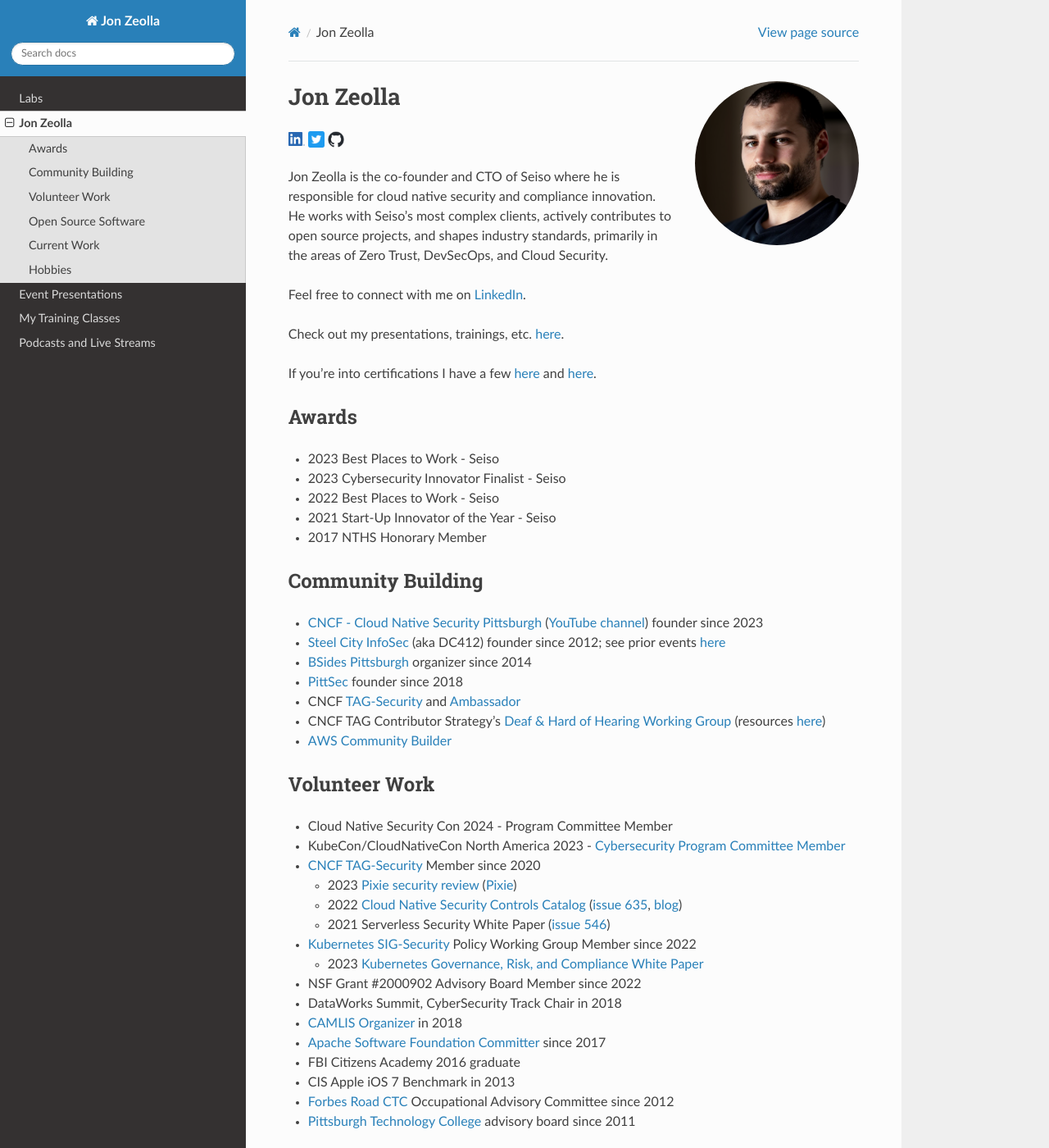
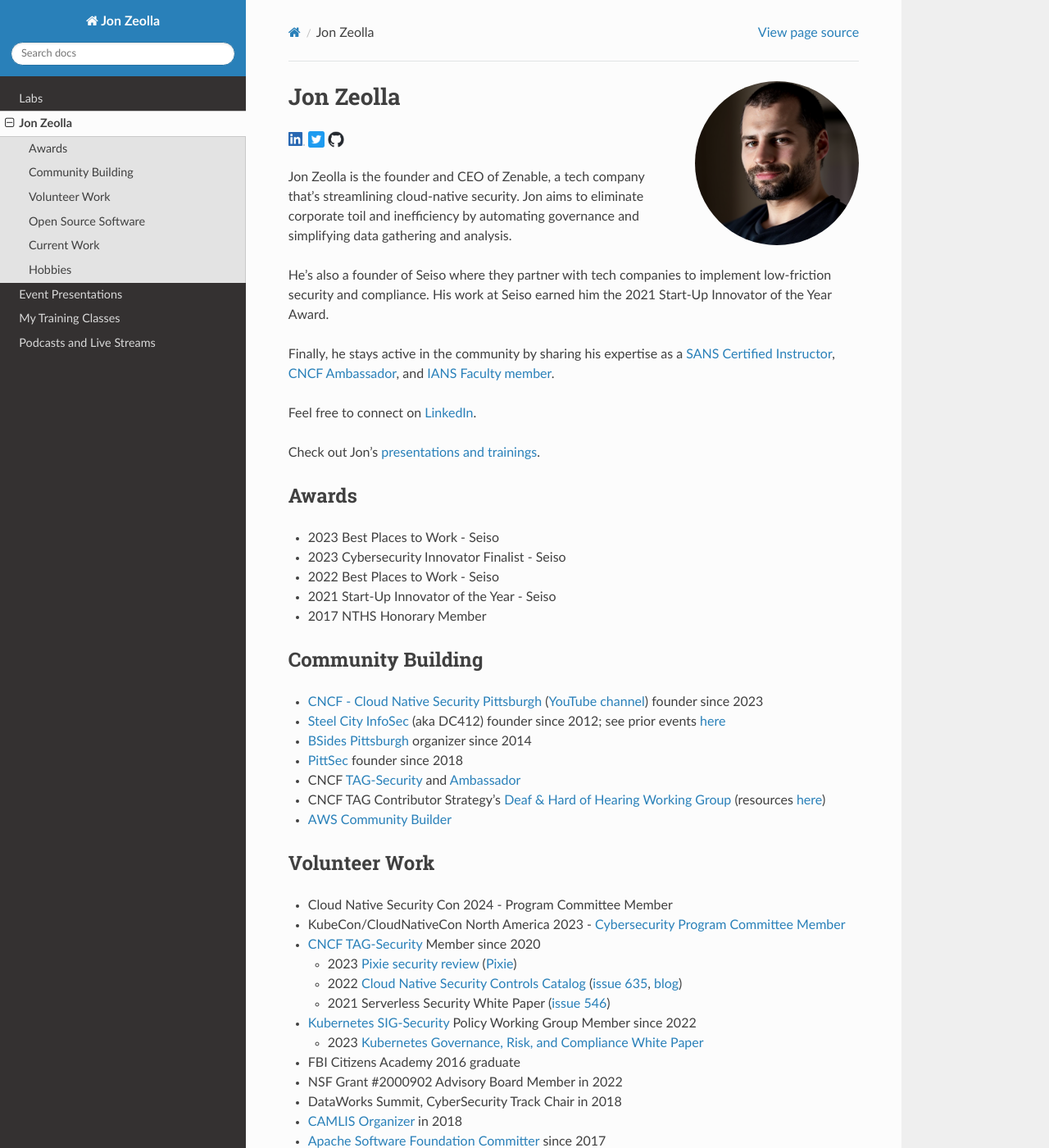
Before and after one commit to JonZeolla/JonZeolla.github.io, a Sphinx documentation site: the page built from docs/about-me.md, in a window 1280 px wide and 1400 px high. Shown: the whole window at 82% size. Built offline with Sphinx 7.4.7 and the Read the Docs theme 2.0.0, drawn with Linux system fonts in a browser that asks for light colours; some of the changed text lies outside the part shown.

Commit message:
Add Zenable info

````diff
--- a/docs/about-me.md
+++ b/docs/about-me.md
@@ -31,16 +31,19 @@
 :width: 20px
 ```
 
-Jon Zeolla is the co-founder and CTO of Seiso where he is responsible for cloud native security and compliance innovation. He works with Seiso's most complex
-clients, actively contributes to open source projects, and shapes industry standards, primarily in the areas of Zero Trust, DevSecOps, and Cloud Security.
+Jon Zeolla is the founder and CEO of Zenable, a tech company that’s streamlining cloud-native security. Jon aims to eliminate corporate toil and inefficiency by
+automating governance and simplifying data gathering and analysis.
 
-Feel free to connect with me on [LinkedIn](https://linkedin.com/in/jonzeolla).
+He’s also a founder of Seiso where they partner with tech companies to implement low-friction security and compliance. His work at Seiso earned him the 2021
+Start-Up Innovator of the Year Award.
 
-Check out my presentations, trainings, etc. [here](project:./ref/jz-content.md).
+Finally, he stays active in the community by sharing his expertise as a [SANS Certified Instructor](https://www.sans.org/profiles/jon-zeolla), [CNCF
+Ambassador](https://www.cncf.io/people/ambassadors/?p=jon-zeolla), and [IANS Faculty
+member](https://www.iansresearch.com/our-faculty/faculty/detail/jon-zeolla).
 
-If you're into certifications I have a few
-[here](https://drive.google.com/drive/u/0/folders/0B2NDLONqoOuTcXU1Uk5yVnBFMW8?resourcekey=0-iM4bgThWU8AStx5cR7RIow) and
-[here](https://www.credly.com/users/jon-zeolla/badges).
+Feel free to connect on [LinkedIn](https://linkedin.com/in/jonzeolla).
+
+Check out Jon's [presentations and trainings](project:./ref/jz-content.md).
 
 ## Awards
 
@@ -58,7 +61,7 @@
   [here](https://www.meetup.com/steel-city-infosec/events/?type=past)
 * [BSides Pittsburgh](https://bsidespgh.com/) organizer since 2014
 * [PittSec](https://pittsec.com/) founder since 2018
-* CNCF [TAG-Security](https://github.com/cncf/tag-security) and [Ambassador](https://www.credly.com/badges/b8d3938a-219d-42f7-b175-0820e2cb1db7)
+* CNCF [TAG-Security](https://github.com/cncf/tag-security) and [Ambassador](https://www.cncf.io/people/ambassadors/?p=jon-zeolla)
 * CNCF TAG Contributor Strategy's [Deaf & Hard of Hearing Working Group](https://contribute.cncf.io/about/deaf-and-hard-of-hearing/) (resources
   [here](https://contribute.cncf.io/accessibility/deaf-and-hard-of-hearing/))
 * [AWS Community Builder](https://aws.amazon.com/developer/community/community-builders/community-builders-directory/)
@@ -77,14 +80,14 @@
 * [Kubernetes SIG-Security](https://github.com/kubernetes/sig-security/tree/main) Policy Working Group Member since 2022
   * 2023 [Kubernetes Governance, Risk, and Compliance White
     Paper](https://github.com/kubernetes/sig-security/blob/8cf0dd5dc8b9c7e67be71b19e3b4683645b99a68/sig-security-docs/papers/policy_grc/Kubernetes_Policy_WG_Paper_v1_101123.pdf)
-* NSF Grant #2000902 Advisory Board Member since 2022
+* FBI Citizens Academy 2016 graduate
+* NSF Grant #2000902 Advisory Board Member in 2022
 * DataWorks Summit, CyberSecurity Track Chair in 2018
 * [CAMLIS Organizer](https://www.camlis.org/) in 2018
 * [Apache Software Foundation Committer](http://home.apache.org/committer-index.html) since 2017
-* FBI Citizens Academy 2016 graduate
 * CIS Apple iOS 7 Benchmark in 2013
 * [Forbes Road CTC](https://forbesroad.org/) Occupational Advisory Committee since 2012
-* [Pittsburgh Technology College](https://ptcollege.edu/) advisory board since 2011
+* [Pittsburgh Technology College](https://ptcollege.edu/) advisory board 2011-2024
 
 ## Open Source Software
 
@@ -97,12 +100,15 @@
 
 ## Current Work
 
+* Founder and CEO at [Zenable](https://www.zenable.io/#The-Team-slider)
 * Co-founder and CTO at [Seiso](https://sei.so/jon)
 * Instructor at [SANS](https://www.sans.org/profiles/jon-zeolla/)
 * Faculty member at [IANS](https://www.iansresearch.com/our-faculty/faculty/detail/jon-zeolla)
 
 ## Hobbies
 
-* Weightlifting
+* Weightlifting (>400 Wilks Coefficient, >1250lb combined at 180lb bw)
 * Mountain Biking
 * Chess
+* [Certifications](https://drive.google.com/drive/u/0/folders/0B2NDLONqoOuTcXU1Uk5yVnBFMW8?resourcekey=0-iM4bgThWU8AStx5cR7RIow) and
+[badges](https://www.credly.com/users/jon-zeolla/badges).
````
Also changed, not shown: README.md (+1 -1 lines), Taskfile.yml (+14 -14 lines), docs/index.rst (+5 -6 lines), docs/ref/jz-content.md (+13 -9 lines), docs/youtube.md (added, +5 -0 lines), pyproject.toml (+26 -0 lines), docs/img/zenable.png (added), 4 other files.
